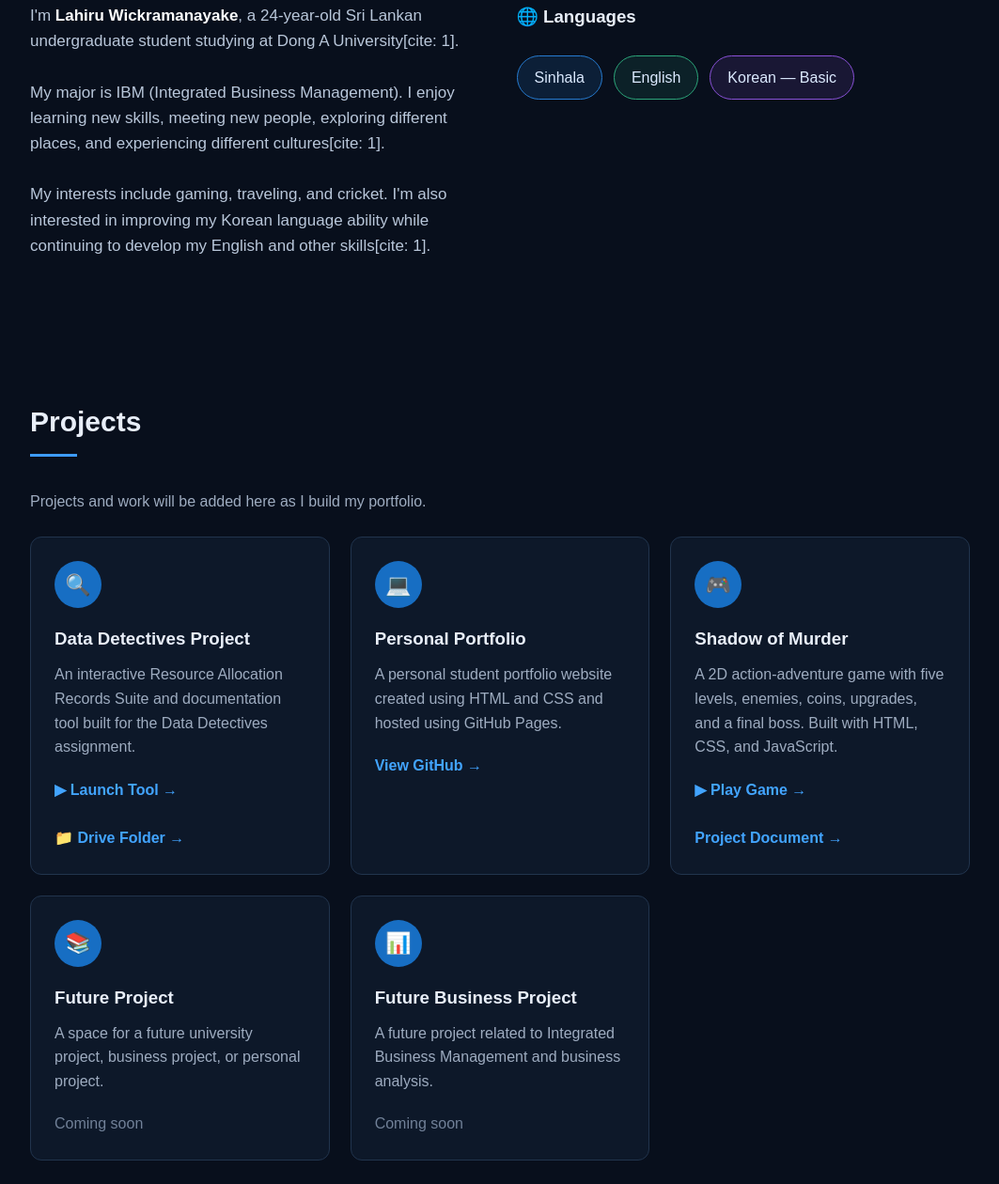
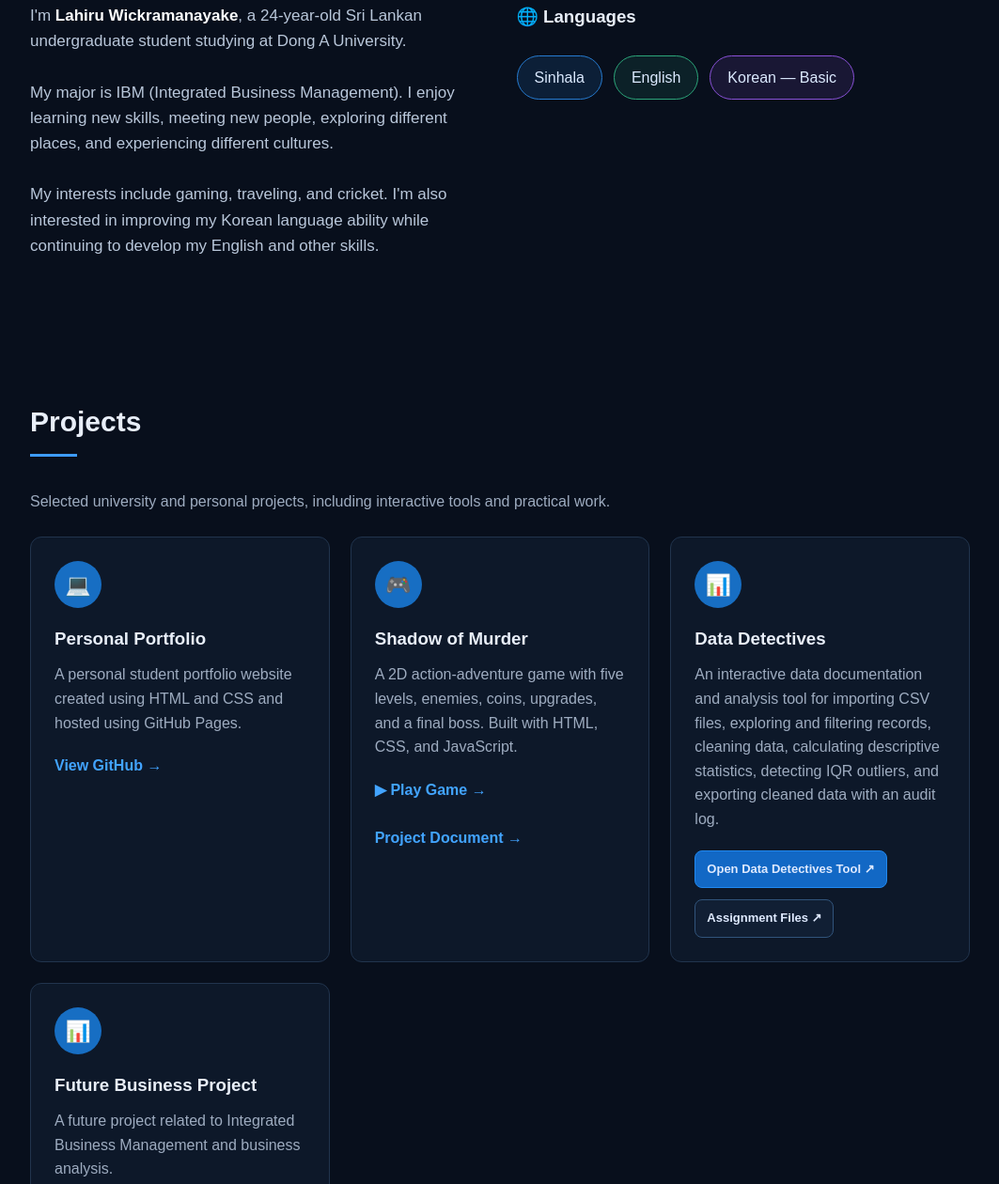
Before and after one commit to lahiruwic23/da, a plain HTML site: page index.html in a window 1280 px wide. Shown: the part 818-2078 px from the top of the page at 94% size, without its empty margins (108-1171 px from the left). Drawn offline with Linux system fonts and the light colour scheme.

Commit message:
index.html

```diff
--- a/index.html
+++ b/index.html
@@ -48,6 +48,10 @@ section{max-width:1050px;margin:auto;padding:75px 25px}
 .project-card h3{margin-bottom:10px}
 .project-card p{color:#9eacc0;margin-bottom:20px}
 .github-link{color:#42a4ff;font-weight:bold}
+.project-actions{display:flex;flex-wrap:wrap;gap:12px;margin-top:8px}
+.project-actions a{display:inline-block;padding:9px 12px;border-radius:8px;border:1px solid #31547b;background:#111f34;color:#dfeaff;font-size:13px;font-weight:bold}
+.project-actions a.primary{background:#1268c5;border-color:#2188ef}
+.project-actions a:hover{border-color:#3d9bff;background:#183554}
 .three-columns{display:grid;grid-template-columns:repeat(3,1fr);gap:25px}
 .card{background:#0d1829;border:1px solid #21344d;border-radius:12px;padding:25px}
 .card h3{margin-bottom:15px;color:#fff}
@@ -110,11 +114,11 @@ Hi! I'm Lahiru Wickramanayake, a Sri Lankan student currently pursuing an underg
 <h2 class="section-title">About Me</h2>
 <div class="about-grid">
 <div class="about-text">
-<p>I'm <strong>Lahiru Wickramanayake</strong>, a 24-year-old Sri Lankan undergraduate student studying at Dong A University[cite: 1].</p>
+<p>I'm <strong>Lahiru Wickramanayake</strong>, a 24-year-old Sri Lankan undergraduate student studying at Dong A University.</p>
 <br>
-<p>My major is IBM (Integrated Business Management). I enjoy learning new skills, meeting new people, exploring different places, and experiencing different cultures[cite: 1].</p>
+<p>My major is IBM (Integrated Business Management). I enjoy learning new skills, meeting new people, exploring different places, and experiencing different cultures.</p>
 <br>
-<p>My interests include gaming, traveling, and cricket. I'm also interested in improving my Korean language ability while continuing to develop my English and other skills[cite: 1].</p>
+<p>My interests include gaming, traveling, and cricket. I'm also interested in improving my Korean language ability while continuing to develop my English and other skills.</p>
 </div>
 <div id="skills">
 <h3>🌐 Languages</h3><br>
@@ -129,16 +133,8 @@ Hi! I'm Lahiru Wickramanayake, a Sri Lankan student currently pursuing an underg
 
 <section id="projects">
 <h2 class="section-title">Projects</h2>
-<p style="color:#9eacc0;margin-bottom:25px;">Projects and work will be added here as I build my portfolio.</p>
+<p style="color:#9eacc0;margin-bottom:25px;">Selected university and personal projects, including interactive tools and practical work.</p>
 <div class="projects-grid">
-<div class="project-card">
-<div class="project-icon">🔍</div>
-<h3>Data Detectives Project</h3>
-<p>An interactive Resource Allocation Records Suite and documentation tool built for the Data Detectives assignment.</p>
-<a class="github-link" href="Data%20Detectives%20Documentation%20Tool.html" target="_blank" rel="noopener">▶ Launch Tool →</a>
-<br><br>
-<a class="github-link" href="https://drive.google.com/drive/folders/1aIxfqOUoF4YmRD3Vc4J65x0LL7gU78Vm?usp=drive_link" target="_blank" rel="noopener">📁 Drive Folder →</a>
-</div>
 <div class="project-card">
 <div class="project-icon">💻</div>
 <h3>Personal Portfolio</h3>
@@ -154,10 +150,13 @@ Hi! I'm Lahiru Wickramanayake, a Sri Lankan student currently pursuing an underg
 <a class="github-link" href="https://docs.google.com/document/d/1qcLGosCTS7vp-y4WPgxGVx2zv9zmrATt4QcCYnmm8yQ/edit?usp=sharing" target="_blank" rel="noopener">Project Document →</a>
 </div>
 <div class="project-card">
-<div class="project-icon">📚</div>
-<h3>Future Project</h3>
-<p>A space for a future university project, business project, or personal project.</p>
-<span style="color:#718198;">Coming soon</span>
+<div class="project-icon">📊</div>
+<h3>Data Detectives</h3>
+<p>An interactive data documentation and analysis tool for importing CSV files, exploring and filtering records, cleaning data, calculating descriptive statistics, detecting IQR outliers, and exporting cleaned data with an audit log.</p>
+<div class="project-actions">
+<a class="primary" href="data-detectives-tool.html" target="_blank" rel="noopener noreferrer">Open Data Detectives Tool ↗</a>
+<a href="https://drive.google.com/drive/folders/1aIxfqOUoF4YmRD3Vc4J65x0LL7gU78Vm?usp=sharing" target="_blank" rel="noopener noreferrer">Assignment Files ↗</a>
+</div>
 </div>
 <div class="project-card">
 <div class="project-icon">📊</div>
@@ -195,3 +194,7 @@ Hi! I'm Lahiru Wickramanayake, a Sri Lankan student currently pursuing an underg
 <footer>
 <p>© 2026 Lahiru Wickramanayake. All rights reserved.</p>
 <p>Built with HTML & CSS | Hosted on GitHub Pages</p>
+</footer>
+
+</body>
+</html>
```
